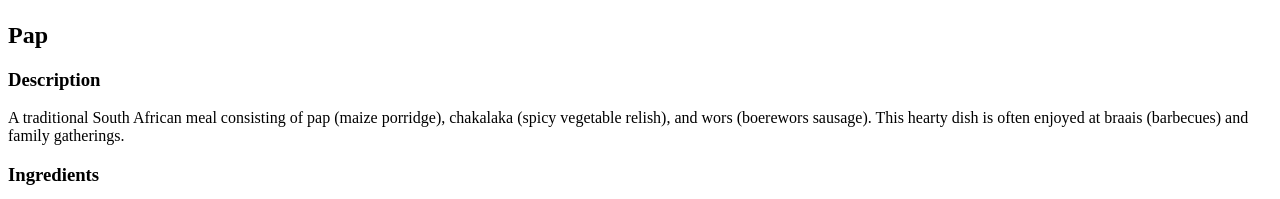
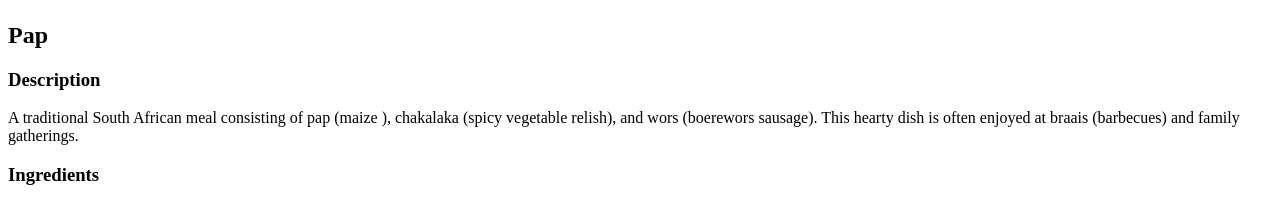
Before and after one commit to nettemhandu/ordin-recipes, a plain HTML site: page recipes/braai.html in a window 1280 px wide. Shown: the part 1008-1207 px from the top of the page. Drawn offline with Linux system fonts and the light colour scheme.

Commit message:
debugging

```diff
--- a/recipes/braai.html
+++ b/recipes/braai.html
@@ -16,7 +16,7 @@
 
 <h2>Pap</h2>
 <h3>Description</h3>
-<p>A traditional South African meal consisting of pap (maize porridge), chakalaka (spicy vegetable relish), and wors (boerewors sausage). This hearty dish is often enjoyed at braais (barbecues) and family gatherings.</p>
+<p>A traditional South African meal consisting of pap (maize ), chakalaka (spicy vegetable relish), and wors (boerewors sausage). This hearty dish is often enjoyed at braais (barbecues) and family gatherings.</p>
 
 <h3>Ingredients</h3>
 <ul>
```
